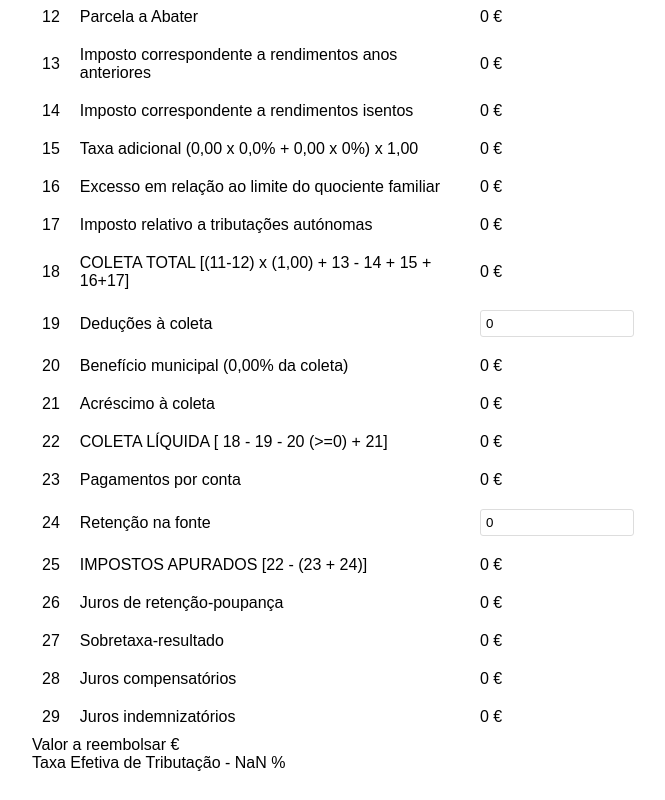
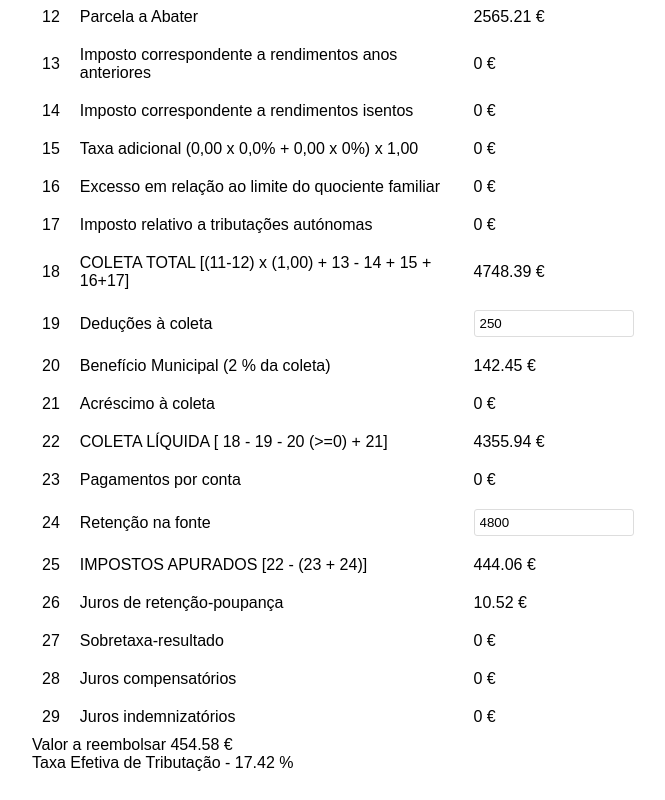
Before and after one commit to hmiguel/irs-pt-simulator, a Vue app: page / in a window 1280 px wide. Shown: the part 551-1351 px from the top of the page, without its empty margins (308-973 px from the left). Built offline with nearby package versions, Linux system fonts and the light colour scheme.

Commit message:
update metadata

```diff
--- a/src/components/Table.vue
+++ b/src/components/Table.vue
@@ -23,7 +23,7 @@
       <span>Valor a reembolsar {{ payReturnTotal }} €</span>
     </div>
     <div class="totalTax">
-      <span>Taxa Efetiva de Tributação - {{ taxEffectiveTotal*100 }} %</span>
+      <span>Taxa Efetiva de Tributação - {{ (taxEffectiveTotal*100).toFixed(2) }} %</span>
     </div>
   </div>
 </template>
@@ -35,7 +35,7 @@ export default {
   data() {
     return {
       rows: [
-        { description: "RENDIMENTO GLOBAL", input: true, value: 0, bold: true },
+        { description: "RENDIMENTO GLOBAL", input: true, value: 25000, bold: true },
         { description: "Deduções específicas", input: false, value: 0 },
         { description: "Perdas a recuperar", input: false, value: 0 },
         { description: "Abatimentos", input: false, value: 0 },
@@ -53,12 +53,12 @@ export default {
         { description: "Excesso em relação ao limite do quociente familiar", input: false, value: 0 },
         { description: "Imposto relativo a tributações autónomas", input: false, value: 0 },
         { description: "COLETA TOTAL [(11-12) x (1,00) + 13 - 14 + 15 + 16+17]", input: false, value: 0, bold: true },
-        { description: "Deduções à coleta", input: true, value: 0 },
+        { description: "Deduções à coleta", input: true, value: 250 },
         { description: "Benefício municipal (0,00% da coleta)", input: false, value: 0 },
         { description: "Acréscimo à coleta", input: false, value: 0 },
         { description: "COLETA LÍQUIDA [ 18 - 19 - 20 (>=0) + 21]", input: false, value: 0, bold: true },
         { description: "Pagamentos por conta", input: false, value: 0 },
-        { description: "Retenção na fonte", input: true, value: 0 },
+        { description: "Retenção na fonte", input: true, value: 4800 },
         { description: "IMPOSTOS APURADOS [22 - (23 + 24)]", input: false, value: 0, bold: true },
         { description: "Juros de retenção-poupança", input: false, value: 0 },
         { description: "Sobretaxa-resultado", input: false, value: 0 },
@@ -148,8 +148,8 @@ export default {
       this.rows[24].value = ((this.rows[22].value + this.rows[23].value) - this.rows[21].value).toFixed(2);
     },
     // 26 Juros de retenção-poupança
-    setSavingsRetentionInterest(euribor) {
-      this.rows[25].value = (euribor*0.72)*this.rows[24].value;
+    setSavingsRetentionInterest(euribor_12M) {
+      this.rows[25].value = ((euribor_12M*0.72)*this.rows[24].value).toFixed(2);
     },
     // 27 Sobretaxa-resultado
     setOverTax() {
@@ -173,7 +173,7 @@ export default {
       const metadata = require("../metadata.json");
       const year = "2022";
       const county = "lisboa";
-      const euribor =  metadata[year]["euribor"];
+      const euribor =  metadata[year]["euribor_12M"];
       const ssPercent = metadata[year]["social_security_tax"];
       const specificDeduction = metadata[year]["specific_deduction"];
       this.irsTable = metadata[year]["table"];
@@ -208,6 +208,9 @@ export default {
     boldRows() {
       return this.rows.filter((row) => row.bold);
     },
+  },
+  created: function(){
+        this.updateComputedValues()
   },
   watch: {
     rows: {
--- a/src/metadata.json
+++ b/src/metadata.json
@@ -303,7 +303,7 @@
     "2022": {
         "social_security_tax": 0.11,
         "specific_deduction": 4104,
-        "euribor":  0.03291,
+        "euribor_12M":  0.03291,
         "county_tax": {
             "abrantes": 0.04,
             "agueda": 0.0,
```
Also changed, not shown: 1 other file (tests, documents, lock files or other folders).
